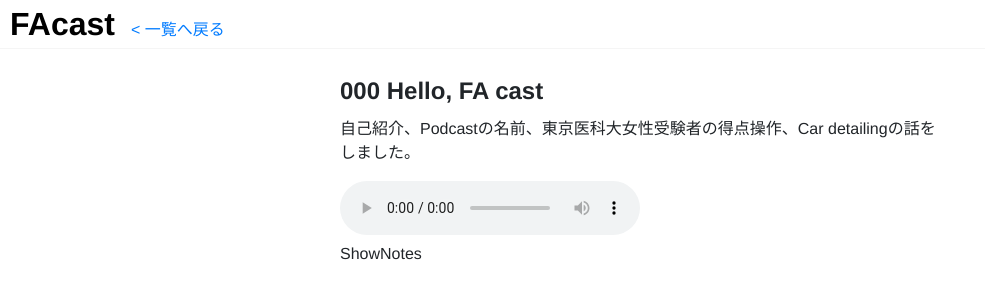
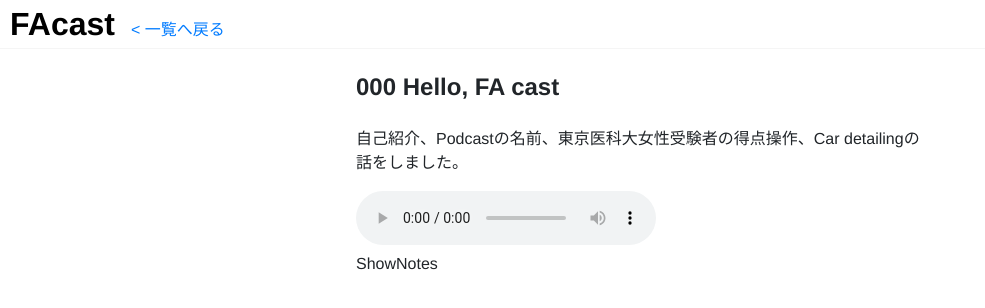
Before and after one commit to wilf312/FAcast, a Vue app: page /000 in a window 1280 px wide. Shown: the top 308 px of the page, without its empty margins (0-985 px from the left). Built offline with nearby package versions, Linux system fonts and the light colour scheme.

Commit message:
fix content page stylel

```diff
--- a/src/components/Content.vue
+++ b/src/components/Content.vue
@@ -27,4 +27,13 @@ export default {
 </script>
 
 <style scoped>
+.Content {
+  box-sizing: border-box;
+  padding: 0 1rem;
+}
+
+h2 {
+  margin-bottom: 1.6rem;
+  line-height: 1.8rem;
+}
 </style>
```
